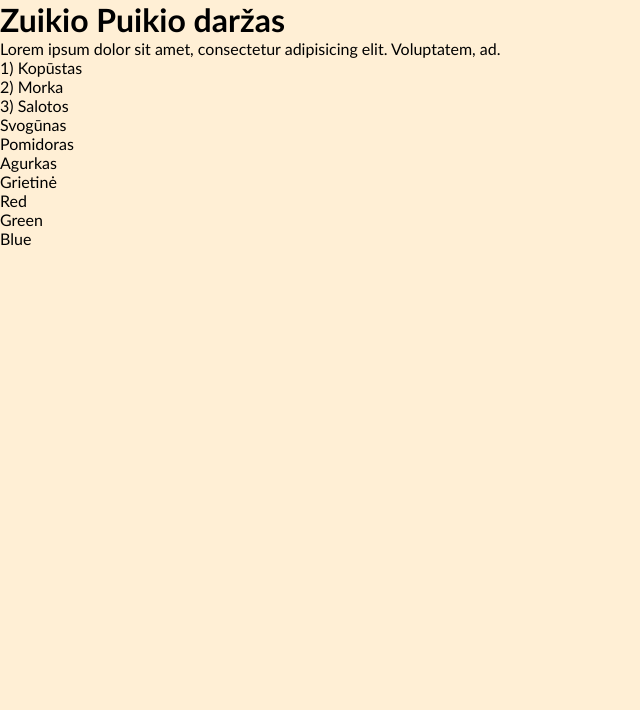
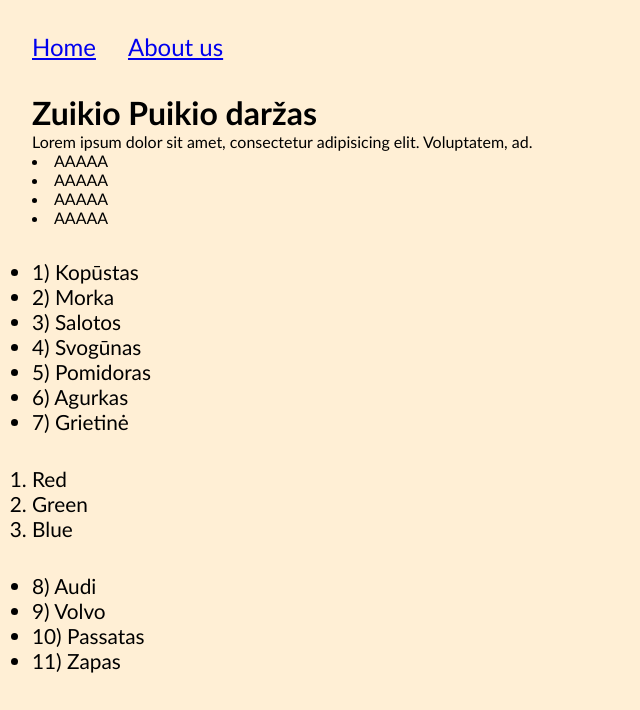
Before and after one commit to front-end-by-rimantas/50-grupe-dom, a website: page about-us/index.html in a window 1280 px wide. Shown: the whole page, without its empty margins (0-640 px from the left). Drawn offline with Linux system fonts and the light colour scheme.

Commit message:
Query selectors

```diff
--- a/about-us/about.js
+++ b/about-us/about.js
@@ -11,13 +11,37 @@ console.log(h1DOM.innerText.toUpperCase());
 console.clear();
 
 const ulDOM = document.getElementsByTagName('ul');
-console.log(ulDOM);
+let index = 1;
 
-const liDOM = ulDOM[1].getElementsByTagName('li');
+for (const list of ulDOM) {
+    const liDOM = list.getElementsByTagName('li');
 
-for (let i = 0; i < liDOM.length; i++) {
-    console.log(liDOM[i].innerText);
+    for (const item of liDOM) {
+        item.innerText = `${index++}) ${item.innerText}`;
+    }
 }
 
+// const listItemsDOM = document.querySelector('li');
+// const listItemsDOM = document.querySelectorAll('ul:nth-child(6) > li');
 
-// elementas.innerText = '145621';
+const listItemsDOM = document.querySelectorAll('ul > li:first-child, ol > li:first-child');
+
+console.log('--------');
+console.log(listItemsDOM);
+
+const ulItemsDOM = document.querySelectorAll('ul > li:first-child');
+console.log(ulItemsDOM);
+
+const olItemsDOM = document.querySelectorAll('ol > li:first-child');
+console.log(olItemsDOM);
+
+const totalLiDomination = [...ulItemsDOM].concat(...olItemsDOM);
+console.log(totalLiDomination);
+
+const totalLiDomination2 = [...ulItemsDOM, ...olItemsDOM];
+console.log(totalLiDomination2);
+
+const darzasDOM = document
+    .getElementById('darzas')
+    .querySelectorAll('.pomidoras > li');
+console.log(pomidoroVaikaiDOM);
--- a/about-us/index.html
+++ b/about-us/index.html
@@ -9,25 +9,48 @@
 </head>
 
 <body>
+    <header>
+        <nav>
+            <a href="../">Home</a>
+            <a href="../about-us/">About us</a>
+        </nav>
+    </header>
+
     <h1 id="title">Zuikio Puikio daržas</h1>
     <p>
         Lorem ipsum dolor sit amet, consectetur adipisicing elit. Voluptatem, ad.
     </p>
 
+    <section id="darzas">
+        <div class="pomidoras">
+            <li>AAAAA</li>
+            <li>AAAAA</li>
+            <li>AAAAA</li>
+            <li>AAAAA</li>
+        </div>
+    </section>
+
     <ul>
-        <li>1) Kopūstas</li>
-        <li>2) Morka</li>
-        <li>3) Salotos</li>
+        <li>Kopūstas</li>
+        <li>Morka</li>
+        <li>Salotos</li>
         <li>Svogūnas</li>
         <li>Pomidoras</li>
         <li>Agurkas</li>
         <li>Grietinė</li>
     </ul>
 
-    <ul>
+    <ol>
         <li>Red</li>
         <li>Green</li>
         <li>Blue</li>
+    </ol>
+
+    <ul>
+        <li>Audi</li>
+        <li>Volvo</li>
+        <li>Passatas</li>
+        <li>Zapas</li>
     </ul>
 
     <script src="./about.js" defer></script>
--- a/main.css
+++ b/main.css
@@ -10,4 +10,21 @@ body {
     font-family: 'Gill Sans', 'Gill Sans MT', Calibri, 'Trebuchet MS',
         sans-serif;
     background-color: papayawhip;
+    padding: 2rem;
 }
+
+header {
+    margin-bottom: 2rem;
+}
+nav {
+    display: flex;
+    flex-wrap: wrap;
+    gap: 2rem;
+    font-size: 1.5rem;
+}
+
+ul,
+ol {
+    margin: 2rem 0;
+    font-size: 1.3rem;
+}
```
Also changed, not shown: index.html (+7 -0 lines).
